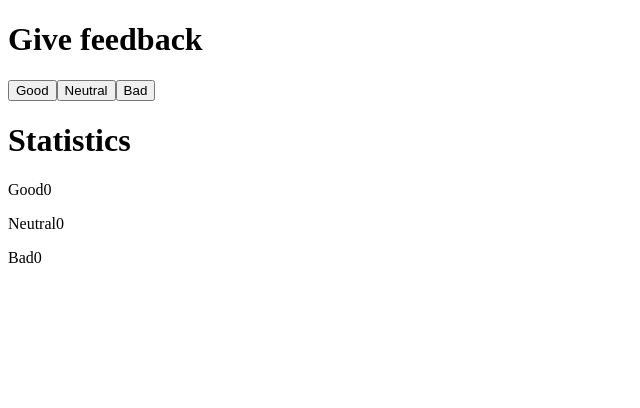
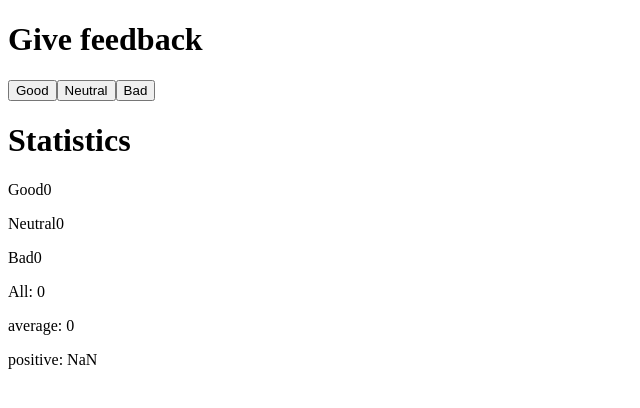
Before and after one commit to j1rd2/fullstackOpen, a React (Vite) app in the folder part1/: page / in a window 1280 px wide. Shown: the top 408 px of the page, without its empty margins (0-640 px from the left). Built offline with nearby package versions, Linux system fonts and the light colour scheme.

Commit message:
Excercise 1.7

```diff
--- a/part1/src/App.jsx
+++ b/part1/src/App.jsx
@@ -9,6 +9,23 @@
   const sumGood = () => setGood(good + 1);
   const sumNeutral = () => setNeutral(neutral + 1);
   const sumBad = () => setBad(bad + 1);
+  const all = () => (good + neutral + bad);
+  const average = () => {
+
+    const total = good + neutral + bad;
+
+    if (total === 0){
+      return 0;
+    } else {
+      return ((good * 1) + (neutral * 0) + (bad * -1) / total)
+    }
+  }
+  const positive = () => {
+
+    const total = good + neutral + bad;
+
+    return (good * 100) / total;
+  }
 
   return (
     <div>
@@ -25,15 +42,13 @@
         Bad
       </button>
       <h1>Statistics</h1>
-      <p>
-        {'Good' + good}
-      </p>
-      <p>
-        {'Neutral' + neutral}
-      </p>
-      <p>
-        {'Bad' + bad}
-      </p>
+      <p>{'Good' + good}</p>
+      <p>{'Neutral' + neutral}</p>
+      <p>{'Bad' + bad}</p>
+      <p>{'All: ' + all()}</p>
+      <p>{'average: ' + average()}</p>
+      <p>{'positive: ' + positive()}</p>
+
     </div>
   )
 }
```
